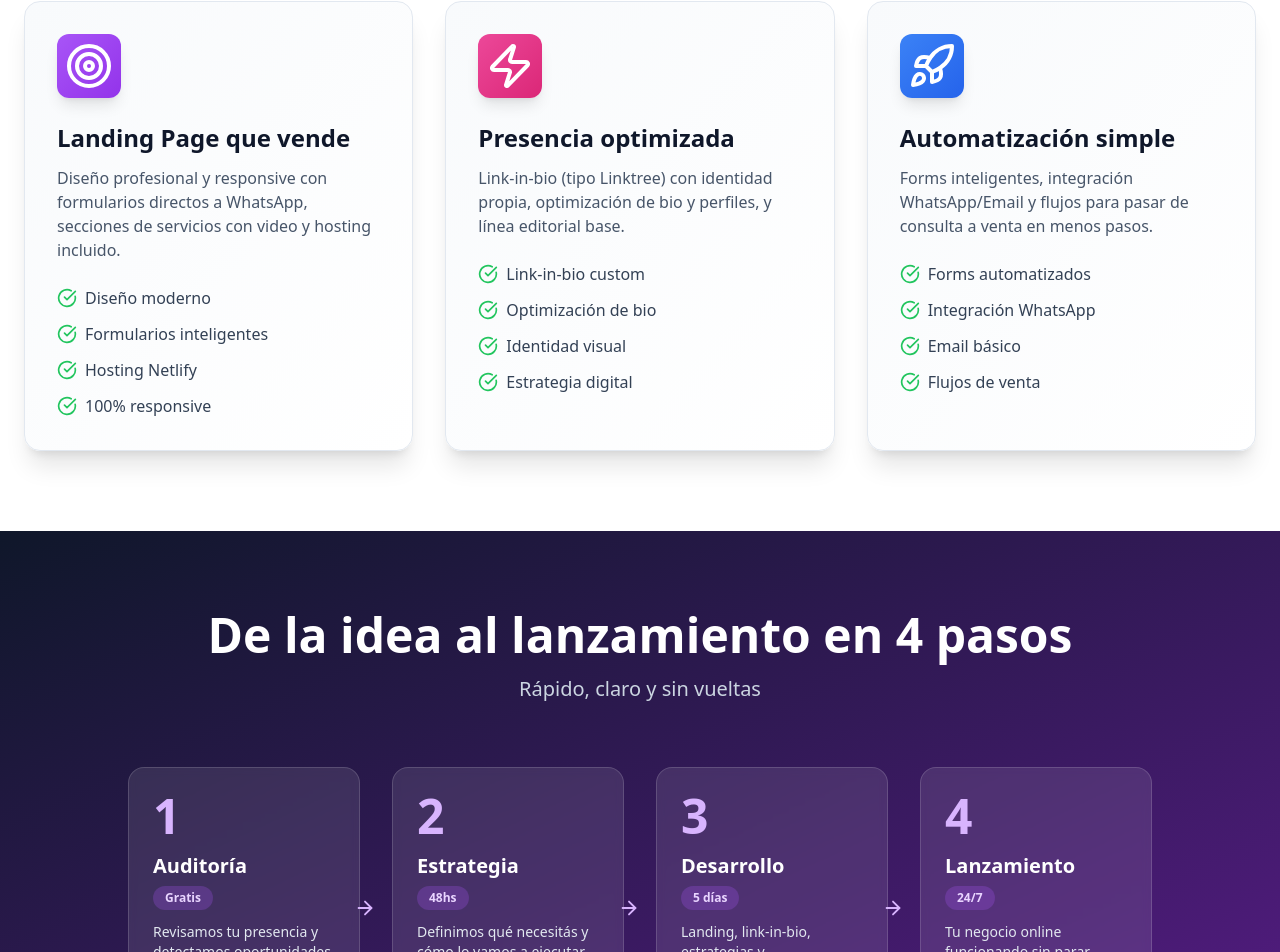
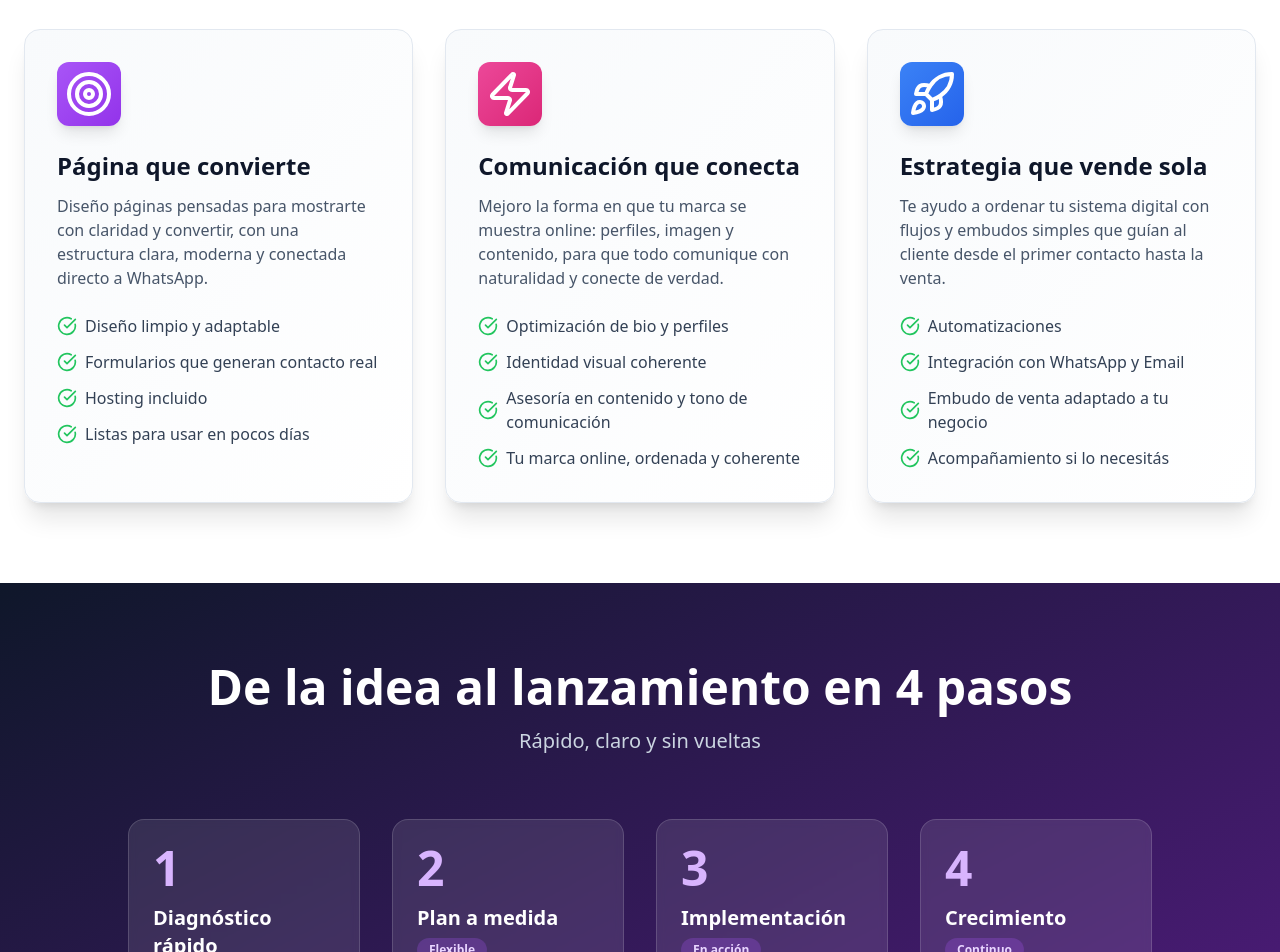
Before and after one commit to FedeCortes/presence, a React (Vite) app: page / in a window 1280 px wide. Shown: the part 1375-2327 px from the top of the page. Built offline with nearby package versions, Linux system fonts and the light colour scheme.

Commit message:
Web nueva teniendo en cuenta que ahora lo que se ofrece es mas tirando a estrategias, para evitar una propuesta de 7 dias.

```diff
--- a/src/App.jsx
+++ b/src/App.jsx
@@ -113,9 +113,12 @@ const Hero = () => {
             </span>
             , no que decora
           </h1>
+
           <p className="mx-auto mb-10 max-w-2xl text-lg md:text-2xl text-slate-300">
-            Convertí tu Instagram en una máquina de ventas con landings, estrategias, automatizaciones y marca personal en <strong>7 días</strong>.
+            Te ayudo a construir una presencia digital coherente, profesional y con propósito.{" "}
+            <strong className="text-white">Tu marca va a vender incluso cuando vos no estás.</strong>
           </p>
+
 
           <div className="flex flex-col sm:flex-row items-center justify-center gap-4">
             <motion.a
@@ -181,28 +184,44 @@ const Services = () => {
   const services = [
     {
       icon: <Target className="h-12 w-12" />,
-      title: "Landing Page que vende",
+      title: "Página que convierte",
       description:
-        "Diseño profesional y responsive con formularios directos a WhatsApp, secciones de servicios con video y hosting incluido.",
-      features: ["Diseño moderno", "Formularios inteligentes", "Hosting Netlify", "100% responsive"],
+        "Diseño páginas pensadas para mostrarte con claridad y convertir, con una estructura clara, moderna y conectada directo a WhatsApp.",
+      features: [
+        "Diseño limpio y adaptable",
+        "Formularios que generan contacto real",
+        "Hosting incluido",
+        "Listas para usar en pocos días",
+      ],
       color: "from-purple-500 to-purple-600",
     },
     {
       icon: <Zap className="h-12 w-12" />,
-      title: "Presencia optimizada",
+      title: "Comunicación que conecta",
       description:
-        "Link-in-bio (tipo Linktree) con identidad propia, optimización de bio y perfiles, y línea editorial base.",
-      features: ["Link-in-bio custom", "Optimización de bio", "Identidad visual", "Estrategia digital"],
+        "Mejoro la forma en que tu marca se muestra online: perfiles, imagen y contenido, para que todo comunique con naturalidad y conecte de verdad.",
+      features: [
+        "Optimización de bio y perfiles",
+        "Identidad visual coherente",
+        "Asesoría en contenido y tono de comunicación",
+        "Tu marca online, ordenada y coherente",
+      ],
       color: "from-pink-500 to-pink-600",
     },
     {
       icon: <Rocket className="h-12 w-12" />,
-      title: "Automatización simple",
+      title: "Estrategia que vende sola",
       description:
-        "Forms inteligentes, integración WhatsApp/Email y flujos para pasar de consulta a venta en menos pasos.",
-      features: ["Forms automatizados", "Integración WhatsApp", "Email básico", "Flujos de venta"],
+        "Te ayudo a ordenar tu sistema digital con flujos y embudos simples que guían al cliente desde el primer contacto hasta la venta.",
+      features: [
+        "Automatizaciones",
+        "Integración con WhatsApp y Email",
+        "Embudo de venta adaptado a tu negocio",
+        "Acompañamiento si lo necesitás",
+      ],
       color: "from-blue-500 to-blue-600",
-    },
+    }
+
   ]
 
   return (
@@ -212,7 +231,9 @@ const Services = () => {
           <h2 id="services-title" className="mb-4 text-4xl md:text-5xl font-bold text-slate-900">
             3 pilares para tu presencia digital
           </h2>
-          <p className="mx-auto max-w-2xl text-xl text-slate-600">Todo lo necesario para que tu negocio funcione online 24/7</p>
+          <p className="mx-auto max-w-2xl text-xl text-slate-600">
+            Lo esencial para que tu negocio se vea bien, funcione bien y empiece a vender online.
+          </p>
         </motion.div>
 
         <div className="mx-auto grid max-w-7xl gap-8 md:grid-cols-3">
@@ -226,7 +247,12 @@ const Services = () => {
               whileHover={{ y: -8 }}
               className="rounded-2xl border border-slate-200 bg-gradient-to-br from-slate-50 to-white p-8 shadow-xl hover:shadow-2xl"
             >
-              <div className={cx("mb-6 flex h-16 w-16 items-center justify-center rounded-xl text-white shadow-lg", `bg-gradient-to-br ${s.color}`)}>
+              <div
+                className={cx(
+                  "mb-6 flex h-16 w-16 items-center justify-center rounded-xl text-white shadow-lg",
+                  `bg-gradient-to-br ${s.color}`
+                )}
+              >
                 {s.icon}
               </div>
               <h3 className="mb-3 text-2xl font-bold text-slate-900">{s.title}</h3>
@@ -247,13 +273,39 @@ const Services = () => {
   )
 }
 
+
 const Process = () => {
   const steps = [
-    { number: "1", title: "Auditoría", badge: "Gratis", description: "Revisamos tu presencia y detectamos oportunidades", time: "30 min" },
-    { number: "2", title: "Estrategia", badge: "48hs", description: "Definimos qué necesitás y cómo lo vamos a ejecutar", time: "2 días" },
-    { number: "3", title: "Desarrollo", badge: "5 días", description: "Landing, link-in-bio, estrategias y automatizaciones", time: "5 días" },
-    { number: "4", title: "Lanzamiento", badge: "24/7", description: "Tu negocio online funcionando sin parar", time: "∞" },
+  {
+    number: "1",
+    title: "Diagnóstico rápido",
+    badge: "Gratis",
+    description: "Charla inicial para entender tu negocio, tus objetivos y detectar qué es lo más urgente para mejorar resultados.",
+    time: "30 min"
+  },
+  {
+    number: "2",
+    title: "Plan a medida",
+    badge: "Flexible",
+    description: "Según el punto en que estés, armamos una estrategia: puede ser una web, publicidad o tu presencia completa.",
+    time: "2 días"
+  },
+  {
+    number: "3",
+    title: "Implementación",
+    badge: "En acción",
+    description: "Diseño, ajustes o lanzamientos. Trabajo rápido, te aconsejo, te muestro avances y optimizo mientras construimos resultados reales.",
+    time: "5 días"
+  },
+  {
+    number: "4",
+    title: "Crecimiento",
+    badge: "Continuo",
+    description: "Una vez que tu base está lista, podemos escalar: campañas, embudos o contenido estratégico para seguir vendiendo más y mejor.",
+    time: "∞"
+  },
 ]
+
   return (
     <section id="proceso" className="bg-gradient-to-br from-slate-900 to-purple-900 py-20 text-white" aria-labelledby="process-title">
       <div className="mx-auto max-w-6xl px-6">
@@ -296,7 +348,7 @@ const Portfolio = () => {
   const projects = [
     {
       name: "Cherry Diosa Tántrica",
-      role: "Landing page profesional",
+      role: "Web híbrida de marca personal",
       url: "https://cherrydiosatantrica.netlify.app",
       accent: "from-pink-500 to-purple-600",
       bullets: [
@@ -319,17 +371,32 @@ const Portfolio = () => {
         "Asesoria para crear la identidad de la empresa"
       ],
     },
+    {
+      name: "Judith Navarro",
+      role: "Estrategia y optimización integral",
+      url: "https://www.judithnavarro.com/",
+      accent: "from-rose-500 to-orange-500",
+      bullets: [
+        "Análisis de posicionamiento y estrategia digital",
+        "Optimización de web, comunicación y contenidos",
+        "Conexión entre Instagram y web para captar clientes",
+        "Seguimiento y mejora continua de resultados"
+      ],
+    },
+
   ]
 
 return (
   <section id="portfolio" className="bg-slate-50 py-20" aria-labelledby="portfolio-title">
     <div className="mx-auto max-w-6xl px-6">
       <motion.div {...fadeUp} className="mb-16 text-center">
-          <h2 id="portfolio-title" className="mb-4 text-4xl md:text-5xl font-bold text-slate-900">Casos de éxito</h2>
+        <h2 id="portfolio-title" className="mb-4 text-4xl md:text-5xl font-bold text-slate-900">
+          Casos de éxito
+        </h2>
         <p className="text-xl text-slate-600">Resultados reales de emprendedores reales</p>
       </motion.div>
 
-        <div className="mx-auto grid max-w-5xl gap-10">
+      <div className="mx-auto grid max-w-6xl gap-10 md:grid-cols-3">
         {projects.map((p, i) => (
 <motion.article
   key={p.name}
@@ -337,38 +404,45 @@ const Portfolio = () => {
   whileInView={{ opacity: 1, y: 0 }}
   viewport={{ once: true, margin: "-100px" }}
   transition={{ delay: i * 0.1 }}
-              className="overflow-hidden rounded-3xl bg-white shadow-2xl"
+  className="relative overflow-hidden rounded-3xl bg-white shadow-xl hover:shadow-2xl transition-all duration-300 flex flex-col"
 >
-              <div className="md:flex">
-                <div className={cx("flex items-center justify-center p-12 text-white md:w-1/2", "bg-gradient-to-br", p.accent)}>
-                  <div className="text-center">
-                    <Code size={56} className="mx-auto mb-3" />
-                    <h3 className="text-3xl font-bold">{p.name}</h3>
-                    <p className="text-white/80">{p.role}</p>
+  {/* Header visual */}
+  <div
+    className={cx(
+      "flex flex-col items-center justify-center py-10 text-white bg-gradient-to-br",
+      p.accent
+    )}
+  >
+    <Code size={48} className="mb-3 opacity-90" />
+    <h3 className="text-2xl font-bold">{p.name}</h3>
+    <p className="text-white/80 text-sm">{p.role}</p>
   </div>
-                </div>
-                <div className="p-8 md:w-1/2">
-                  <h4 className="mb-4 text-2xl font-bold text-slate-900">Lo que hicimos</h4>
-                  <ul className="mb-6 space-y-3">
+
+  {/* Contenido */}
+  <div className="p-8 pb-20 flex-grow">
+    <h4 className="mb-4 text-xl font-bold text-slate-900">Lo que hicimos</h4>
+    <ul className="space-y-3">
       {p.bullets.map((b) => (
-                      <li key={b} className="flex items-start gap-3 text-slate-700">
-                        <CheckCircle className="mt-1 shrink-0 text-green-500" size={20} />
+        <li key={b} className="flex items-start gap-2 text-slate-700 text-base">
+          <CheckCircle className="mt-0.5 shrink-0 text-green-500" size={18} />
           <span>{b}</span>
         </li>
       ))}
     </ul>
+  </div>
+
+  {/* Botón fijo abajo */}
   <a
     href={p.url}
     target="_blank"
     rel="noopener noreferrer"
-                    className="inline-flex items-center gap-2 rounded-full bg-gradient-to-r from-purple-500 to-pink-500 px-6 py-3 font-semibold text-white shadow-lg hover:shadow-purple-500/40"
+    className="absolute bottom-6 left-8 inline-flex items-center gap-2 rounded-full bg-gradient-to-r from-purple-500 to-pink-500 px-5 py-2.5 font-semibold text-white shadow-md hover:shadow-purple-500/40 text-sm"
     aria-label={`Abrir sitio ${p.name}`}
   >
-                    Ver sitio <ExternalLink size={18} />
+    Ver sitio <ExternalLink size={16} />
   </a>
-                </div>
-              </div>
 </motion.article>
+
         ))}
       </div>
     </div>
@@ -399,19 +473,19 @@ const About = () => {
             </p>
             <p className="mb-6 text-lg text-slate-200">
               Combino desarrollo y marketing para crear
-              <strong className="mx-1 text-white">sistemas digitales que venden</strong>, no simples sitios web.
+              <strong className="mx-1 text-white">sistemas digitales que venden solos</strong>
             </p>
               <div className="mb-6 space-y-3">
                 <div className="flex items-center gap-3">
                   <Code className="text-purple-300" size={20} />
                   <span>
-                    <strong>Stack:</strong> Vue 3, React, Vuetify, Tailwind, Netlify
+                    <strong>Stack:</strong> Vue 3, React
                   </span>
                 </div>
                 <div className="flex items-center gap-3">
                   <TrendingUp className="text-purple-300" size={20} />
                   <span>
-                    <strong>Enfoque:</strong> Comercialización • Diseño • Conversión • Automatización
+                    <strong>Enfoque:</strong> Comercialización • Community management • Conversión • Automatización
                   </span>
                 </div>
 
@@ -464,8 +538,9 @@ aria-labelledby="contact-title"
   id="contact-title"
   className="mb-6 text-4xl md:text-5xl font-extrabold leading-tight"
 >
-🚀 Lanzá tu presencia digital en 7 días
+🔥 Tu presencia digital empieza hoy
 </h2>
+
 <p className="mx-auto mb-10 max-w-2xl text-lg text-purple-100">
 Dejá tu formulario para otros. En Presence hablamos directo, rápido y sin vueltas.
 <br />
```
Also changed, not shown: public/screencapture-diosatantrica-ar-video-masaje-2025-10-07-22_54_49.png (added), 1 other file (tests, documents, lock files or other folders). Lines whose indentation alone changed are shown as unchanged.
